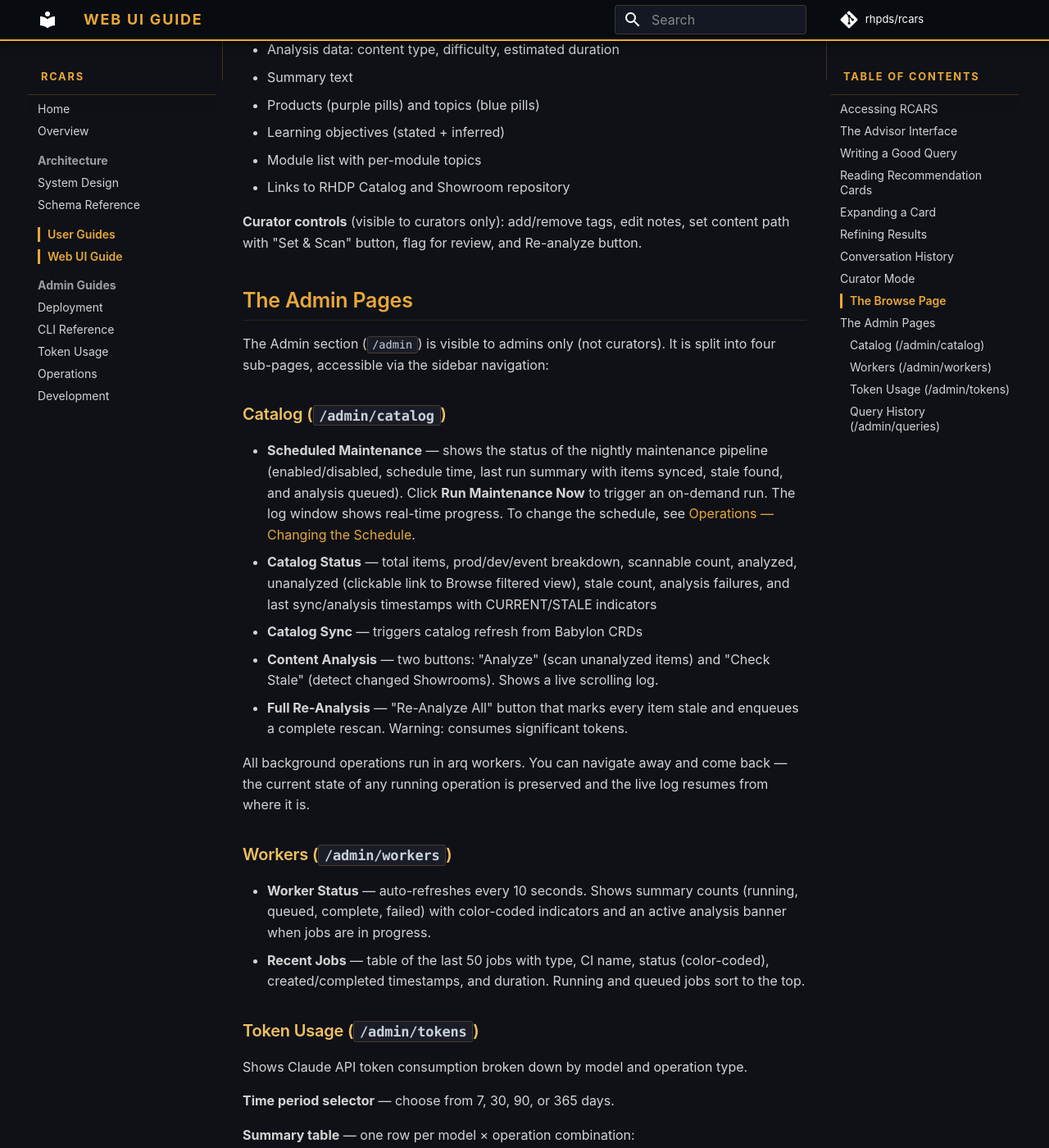
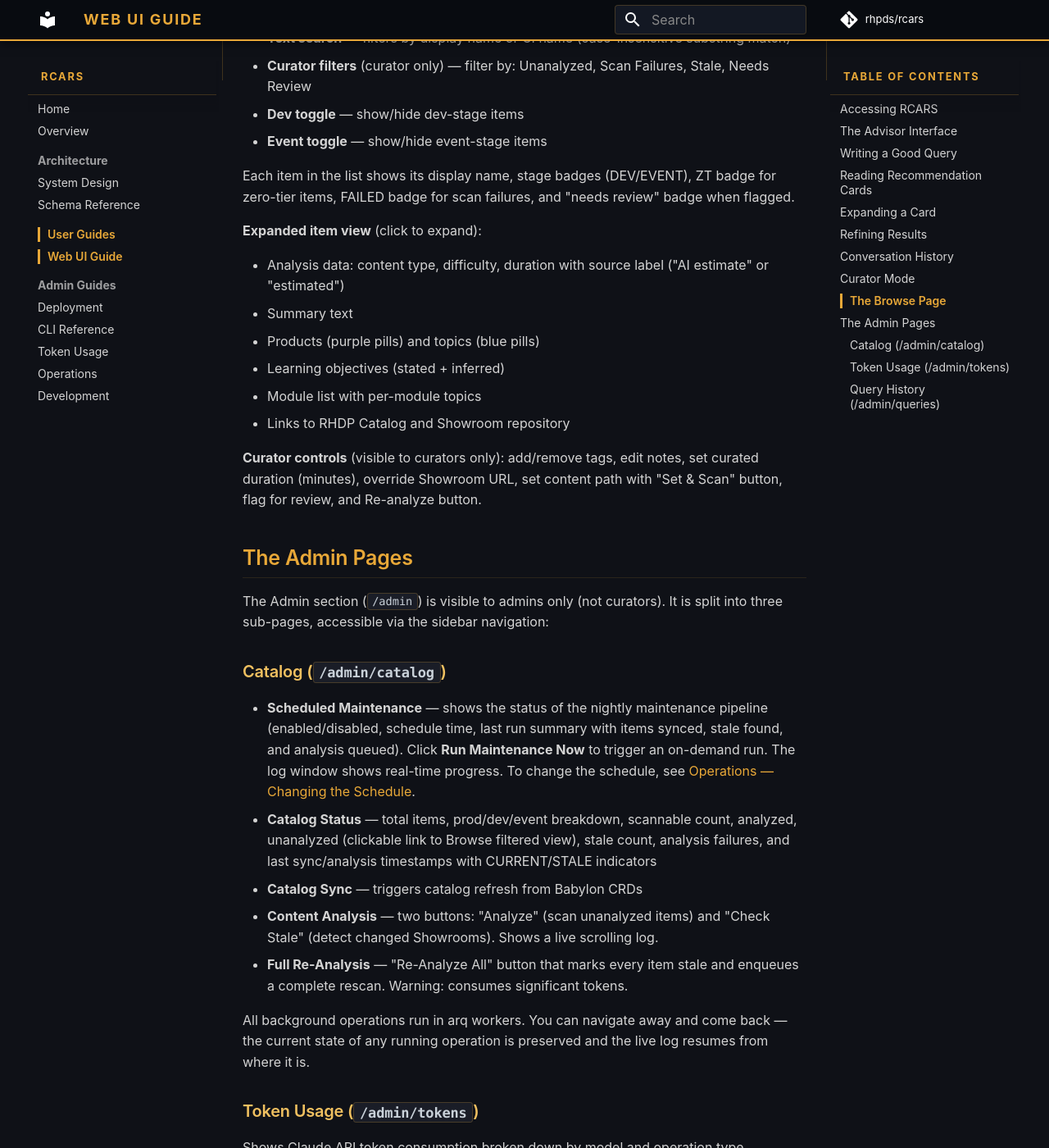
Before and after one commit to rhpds/rcars, an MkDocs documentation site: the page built from docs/user/web-guide.md, in a window 1280 px wide and 1400 px high, scrolled down 5295 px. Shown: the whole window at 82% size. Built offline with MkDocs 1.6.1 and Material for MkDocs 9.7.7, drawn with Linux system fonts in a browser that asks for light colours; comment, search, counter and statistics services are not loaded; some of the changed text lies outside the part shown.

Commit message:
docs: Update web guide and operations for duration labels and concurrency
Co-Authored-By: Claude Opus 4.6 (1M context) <noreply@anthropic.com>

```diff
--- a/docs/user/web-guide.md
+++ b/docs/user/web-guide.md
@@ -88,6 +88,7 @@ Each card shows:
 
 - **Relevance score** — percentage, color-coded by tier
 - **Name** — the display name of the catalog item
+- **Duration** — estimated duration in minutes (e.g., "~120 min"), shown in the card header
 - **Stage badge** — DEV or EVENT badges for non-production items (visible to curators who toggle dev/event stages)
 - **CI name** — the internal identifier
 
@@ -95,17 +96,18 @@ For green-tier cards (expanded):
 
 - **Why it fits** — a structured explanation of why this content matches your request
 - **How to use** — a practical delivery suggestion
+- **Duration pill** — duration with source label: "(AI estimate)" for LLM-guessed durations, "(estimated)" for curator-set durations
 - **Suggested format** and **duration notes** — shown as pills
 - **Caveats** — anything flagged as a potential concern
 - **Learning objectives** — up to 5 objectives from the analysis
 - **Catalog link** — direct link to order on `demo.redhat.com`
-- **"Best fit" button** — mark this as your selected recommendation (feedback for future improvement)
+- **"★ This is the best fit" button** — mark this as your selected recommendation (feedback for future improvement)
 
 Cards appear progressively as the system works through its pipeline. During vector search, candidates appear as a flat list. During triage, they are evaluated and scored. After completion, they are grouped into tiers with full detail on the best matches.
 
 ## Expanding a Card
 
-Click anywhere on a card to expand it. Click again to collapse it. Green-tier cards show the full rationale (why it fits, how to use, caveats, learning objectives). Yellow and white cards show the triage score and one-line reason.
+Click on a card's header to expand it. Click the header again to collapse it. Text inside expanded cards can be selected and copied. Green-tier cards show the full rationale (why it fits, how to use, caveats, learning objectives). Yellow and white cards show the triage score and one-line reason.
 
 ## Refining Results
 
@@ -133,8 +135,10 @@ Curator controls are available in the **Browse page** (not the Advisor page). If
 
 - **Add/remove tags** — short labels that describe the content. Tags are visible to all users. Examples: `booth-tested`, `kubecon-2026`, `needs-update`, `flagship`.
 - **Add notes** — free-text observations visible on the Browse page.
+- **Set curated duration** — override the AI-estimated duration with a known value (in minutes). Curated durations are labeled "(estimated)" on rec cards and in Browse; AI guesses are labeled "(AI estimate)". Only curated durations affect duration-based scoring penalties.
 - **Flag for review** — marks an item as needing attention. Flagged items appear in the "Needs review" filter.
 - **Re-analyze** — trigger a fresh Showroom scan for a single item.
+- **Override Showroom URL** — point to a different git repository for Showroom content.
 - **Set content path** — override the default Antora content path for a Showroom repository.
 
 Curator changes are saved immediately. Tags can be removed by clicking the X on the tag pill.
@@ -148,7 +152,7 @@ The Browse page (`/browse`) shows the full catalog in a searchable, filterable l
 **Filter bar:**
 
 - **Text search** — filters by display name or CI name (case-insensitive substring match)
-- **Content filter dropdown** — filter by: All items, Has Showroom, Analyzed, Unanalyzed, Needs review, Scan failures, Stale
+- **Curator filters** (curator only) — filter by: Unanalyzed, Scan Failures, Stale, Needs Review
 - **Dev toggle** — show/hide dev-stage items
 - **Event toggle** — show/hide event-stage items
 
@@ -156,18 +160,18 @@ Each item in the list shows its display name, stage badges (DEV/EVENT), ZT badge
 
 **Expanded item view** (click to expand):
 
-- Analysis data: content type, difficulty, estimated duration
+- Analysis data: content type, difficulty, duration with source label ("AI estimate" or "estimated")
 - Summary text
 - Products (purple pills) and topics (blue pills)
 - Learning objectives (stated + inferred)
 - Module list with per-module topics
 - Links to RHDP Catalog and Showroom repository
 
-**Curator controls** (visible to curators only): add/remove tags, edit notes, set content path with "Set & Scan" button, flag for review, and Re-analyze button.
+**Curator controls** (visible to curators only): add/remove tags, edit notes, set curated duration (minutes), override Showroom URL, set content path with "Set & Scan" button, flag for review, and Re-analyze button.
 
 ## The Admin Pages
 
-The Admin section (`/admin`) is visible to admins only (not curators). It is split into four sub-pages, accessible via the sidebar navigation:
+The Admin section (`/admin`) is visible to admins only (not curators). It is split into three sub-pages, accessible via the sidebar navigation:
 
 ### Catalog (`/admin/catalog`)
 
@@ -178,11 +182,6 @@ The Admin section (`/admin`) is visible to admins only (not curators). It is spl
 - **Full Re-Analysis** — "Re-Analyze All" button that marks every item stale and enqueues a complete rescan. Warning: consumes significant tokens.
 
 All background operations run in arq workers. You can navigate away and come back — the current state of any running operation is preserved and the live log resumes from where it is.
-
-### Workers (`/admin/workers`)
-
-- **Worker Status** — auto-refreshes every 10 seconds. Shows summary counts (running, queued, complete, failed) with color-coded indicators and an active analysis banner when jobs are in progress.
-- **Recent Jobs** — table of the last 50 jobs with type, CI name, status (color-coded), created/completed timestamps, and duration. Running and queued jobs sort to the top.
 
 ### Token Usage (`/admin/tokens`)
 
```
Also changed, not shown: docs/admin/operations.md (+1 -1 lines).
